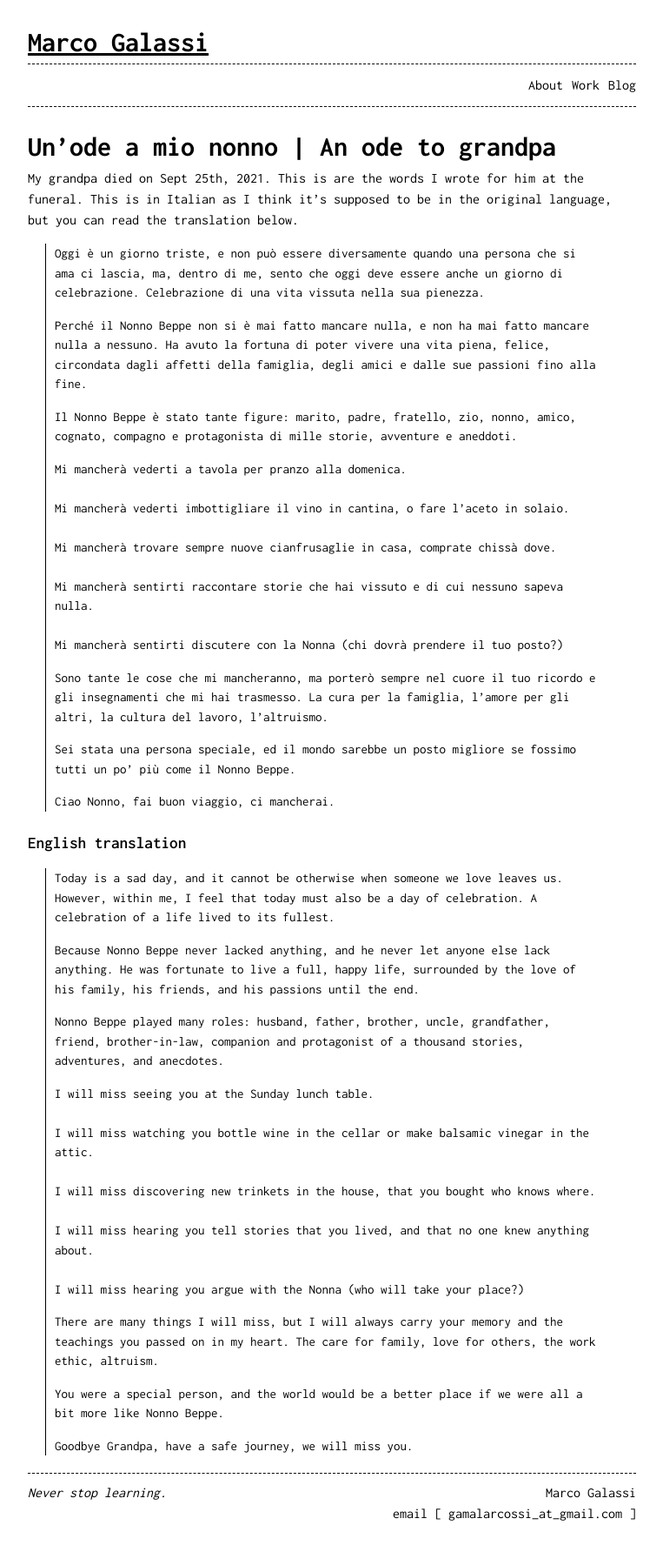
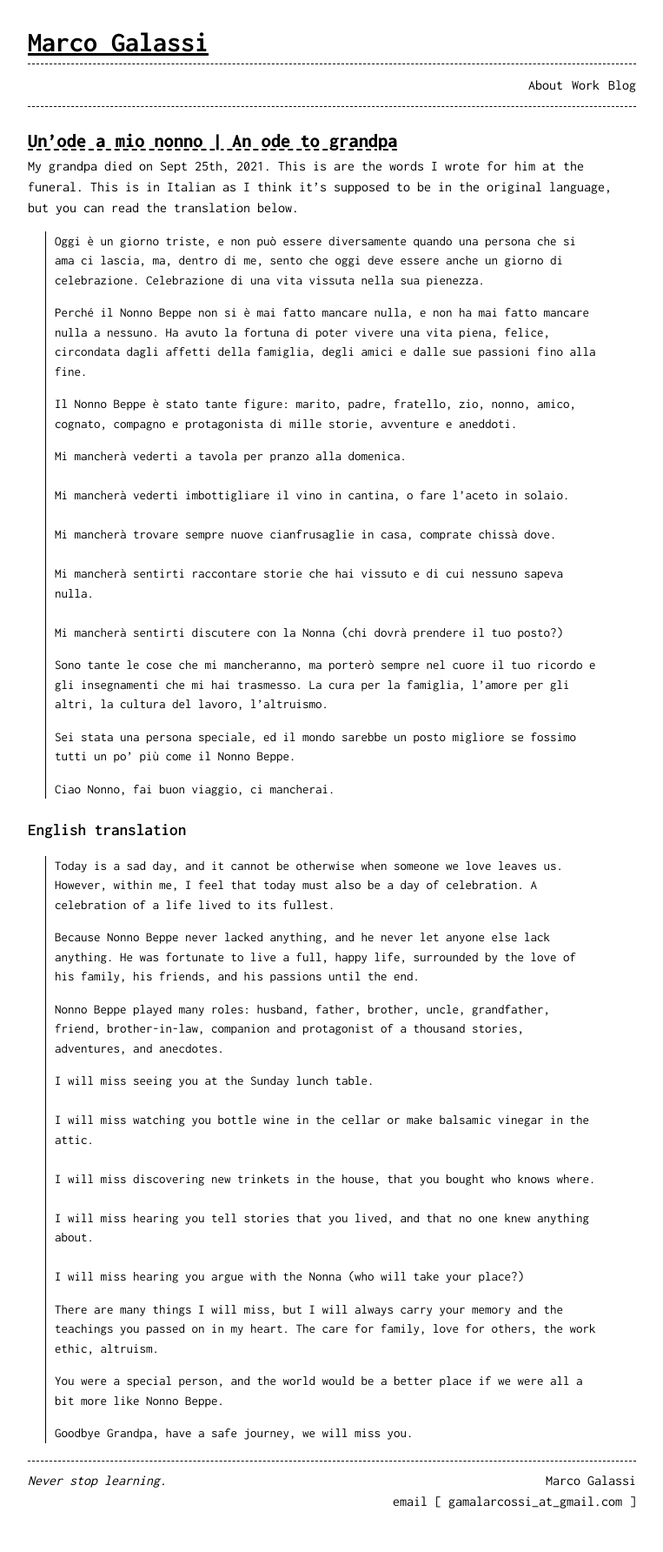
Before and after one commit to officer-rosmarino/officer-rosmarino.github.io, a Jekyll site: the page built from _posts/2024-01-10-grandpa.markdown, in a window 1280 px wide. Shown: the whole page at 87% size, without its empty margins (258-1021 px from the left). Built offline with Jekyll 4.4.1, drawn with Linux system fonts in a browser that asks for light colours.

Commit message:
fix titles

```diff
--- a/_posts/2024-01-10-grandpa.markdown
+++ b/_posts/2024-01-10-grandpa.markdown
@@ -6,7 +6,7 @@ categories: misc
 tags: grandpa family
 ---
 
-# Un'ode a mio nonno | An ode to grandpa
+## Un'ode a mio nonno | An ode to grandpa
 
 My grandpa died on Sept 25th, 2021. This is are the words I wrote for him at the funeral. This is in Italian as I think it's supposed to be in the original language, but you can read the translation below.
 
```
Also changed, not shown: _posts/2024-01-06-hello-world.md (+2 -0 lines).
